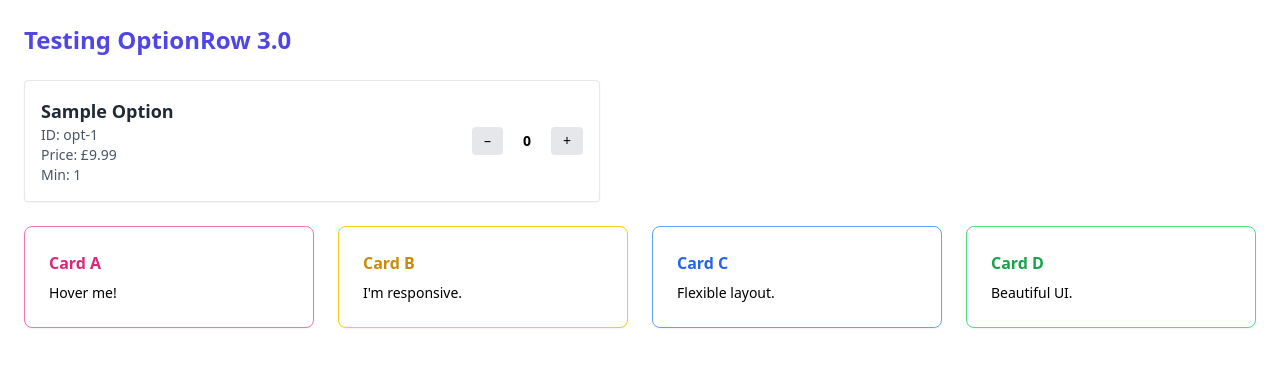
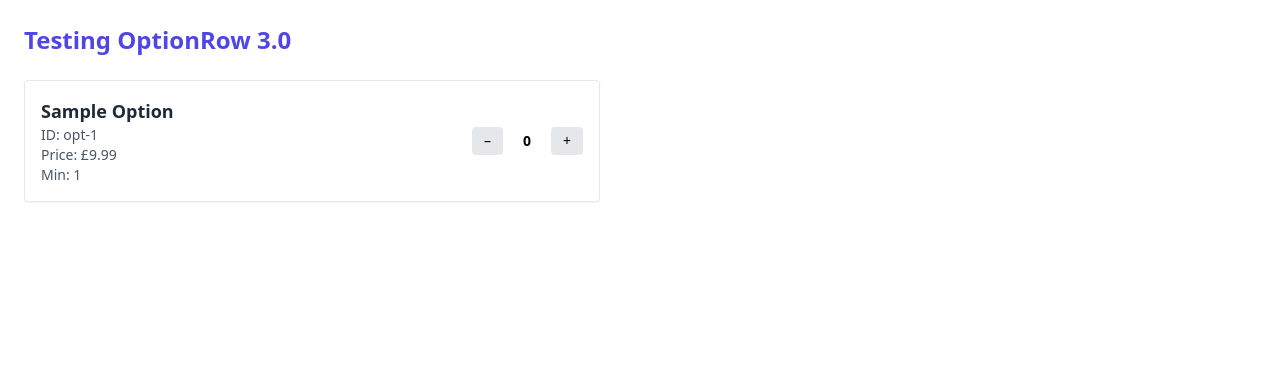
Before and after one commit to ellroberts/bi-directional-v3-public, a React (Vite) app: page / in a window 1280 px wide. Shown: the top 366 px of the page. Built offline with nearby package versions, Linux system fonts and the light colour scheme.

Commit message:
removing testing tailwind

```diff
--- a/src/App.jsx
+++ b/src/App.jsx
@@ -18,24 +18,6 @@ export default function App() {
             min: 1,
           }}
         />
-        <div className="grid grid-cols-2 md:grid-cols-4 gap-6">
-          <div className="bg-white border border-pink-400 p-6 rounded-lg shadow-sm hover:shadow-md transition">
-            <h2 className="text-pink-600 font-semibold mb-2">Card A</h2>
-            <p className="text-sm">Hover me!</p>
-          </div>
-          <div className="bg-white border border-yellow-400 p-6 rounded-lg shadow-sm hover:shadow-md transition">
-            <h2 className="text-yellow-600 font-semibold mb-2">Card B</h2>
-            <p className="text-sm">I'm responsive.</p>
-          </div>
-          <div className="bg-white border border-blue-400 p-6 rounded-lg shadow-sm hover:shadow-md transition">
-            <h2 className="text-blue-600 font-semibold mb-2">Card C</h2>
-            <p className="text-sm">Flexible layout.</p>
-          </div>
-          <div className="bg-white border border-green-400 p-6 rounded-lg shadow-sm hover:shadow-md transition">
-            <h2 className="text-green-600 font-semibold mb-2">Card D</h2>
-            <p className="text-sm">Beautiful UI.</p>
-          </div>
-        </div>
       </div>
     </PlanProvider>
   );
```
